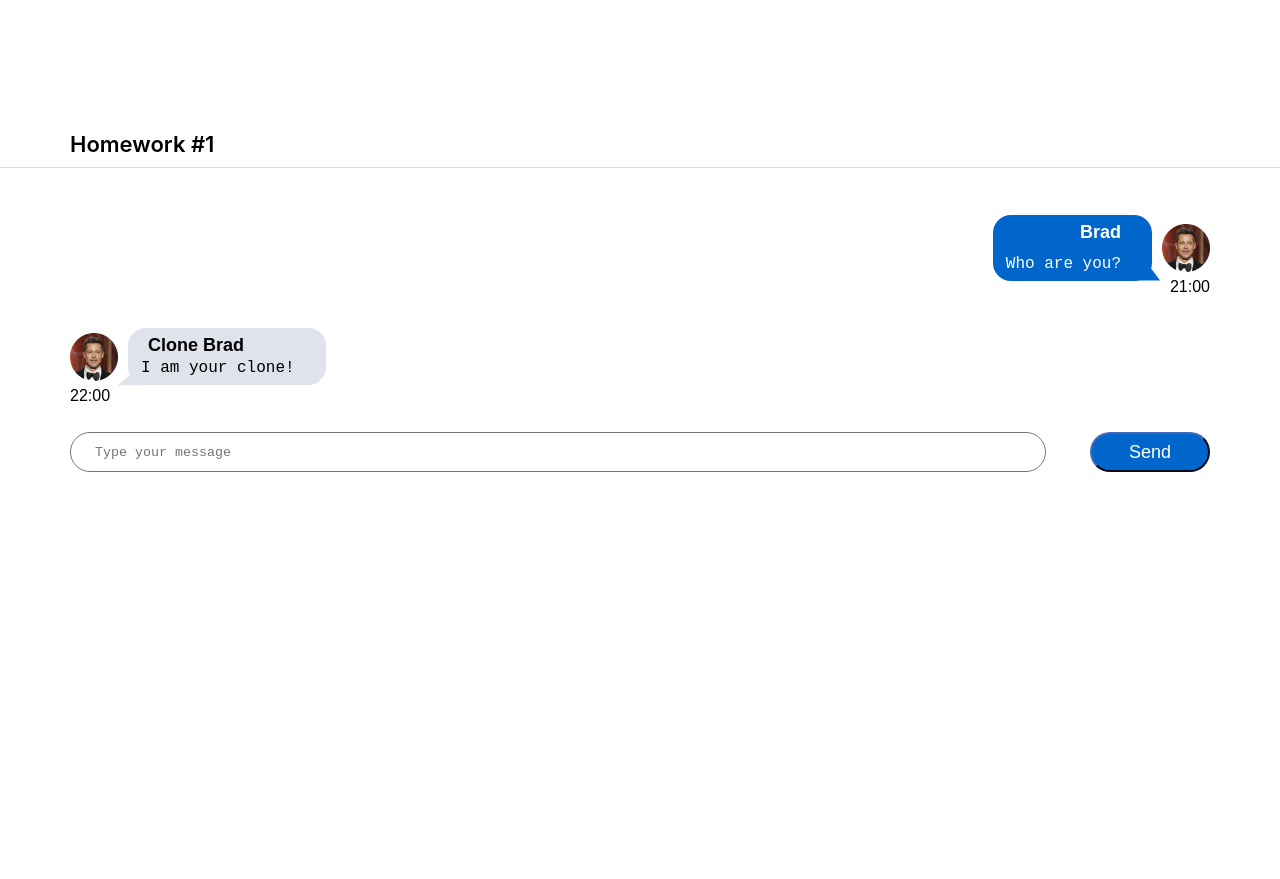
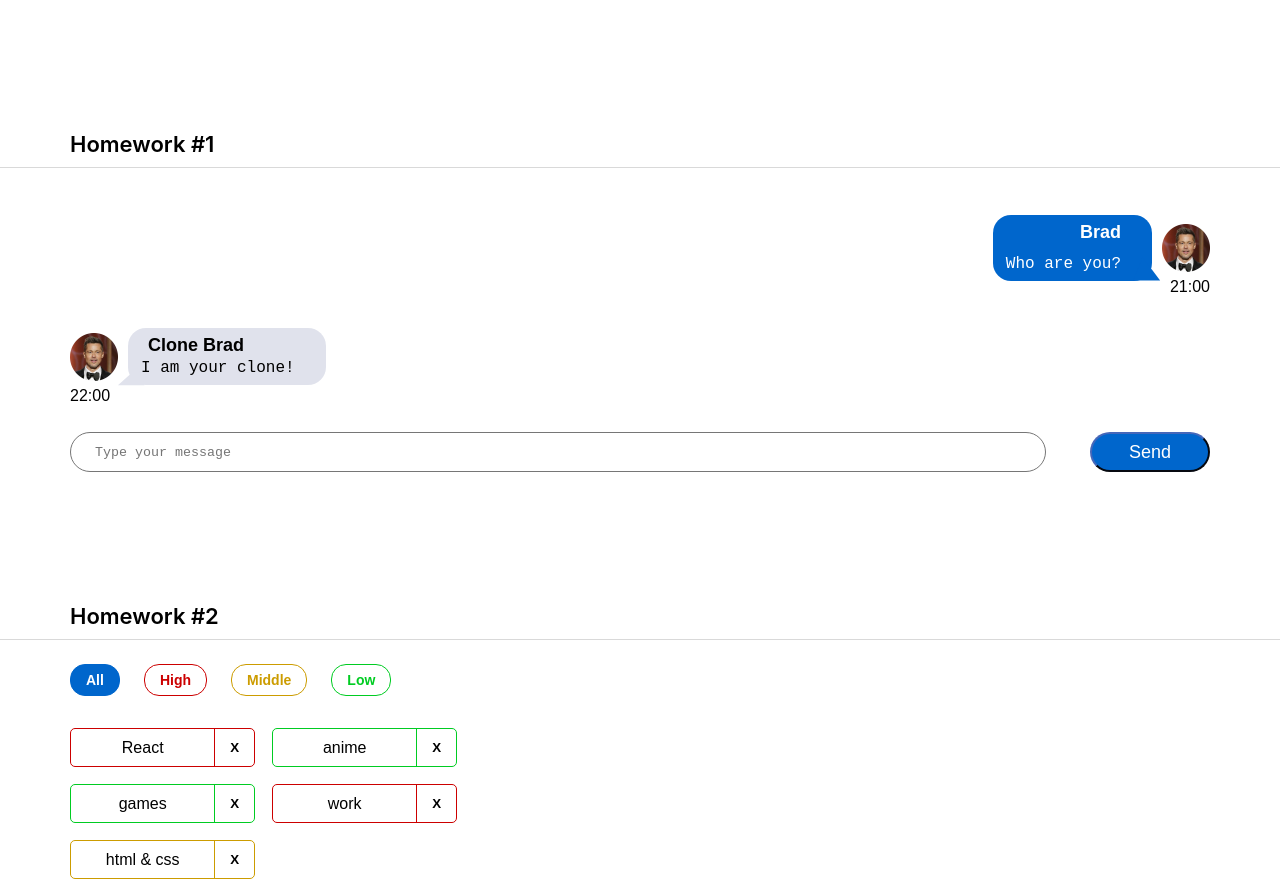
Before and after one commit to sonyhero/hws2, a React (Create React App) app: page / in a window 1280 px wide. Before the commit the page ends 800 px from the top, so only its background shows below. Built offline with nearby package versions, Linux system fonts and the light colour scheme.

Commit message:
completed-hw02

```diff
--- a/src/s1-main/App.tsx
+++ b/src/s1-main/App.tsx
@@ -1,13 +1,14 @@
 import React from 'react'
 import s from './App.module.css'
 import HW1 from '../s2-homeworks/hw01/HW1'
+import HW2 from '../s2-homeworks/hw02/HW2';
 
 function App() {
     return (
         <div className={s.App}>
             <HW1/>
             {/*раскомментировать по ходу выполнения*/}
-            {/*<HW2/>*/}
+            <HW2/>
             {/*<HW3/>*/}
             {/*<HW4/>*/}
 
--- a/src/s2-homeworks/hw02/HW2.tsx
+++ b/src/s2-homeworks/hw02/HW2.tsx
@@ -17,16 +17,16 @@
 * */
 
 // types
-export type AffairPriorityType = any // need to fix any
+export type AffairPriorityType = 'low' | 'middle' | 'high' // need to fix any
 export type AffairType = {
-    _id: any // need to fix any
-    name: any // need to fix any
+    _id: number
+    name: string
     priority: AffairPriorityType
 }
 export type FilterType = 'all' | AffairPriorityType
 
 // constants
-const defaultAffairs: any = [ // need to fix any
+const defaultAffairs: AffairType[] = [
     {_id: 1, name: 'React', priority: 'high'}, // студенты могут изменить содержимое name и количество элементов в массиве, ...priority не менять!
     {_id: 2, name: 'anime', priority: 'low'},
     {_id: 3, name: 'games', priority: 'low'},
@@ -35,23 +35,21 @@
 ]
 
 // pure helper functions
-export const filterAffairs = (affairs: any, filter: any): any => { // need to fix any
+export const filterAffairs = (affairs: AffairType[], filter: FilterType): AffairType[] => { // need to fix any??
+    return (filter === 'all') ? affairs : affairs.filter(el => el.priority == filter) // need to fix
+}
+export const deleteAffair = (affairs: AffairType[], _id: number): AffairType[] => { // need to fix any??
 
-
-    return affairs // need to fix
-}
-export const deleteAffair = (affairs: any, _id: any): any => { // need to fix any
-
-    return affairs // need to fix
+    return affairs.filter(el => el._id !== _id)// need to fix
 }
 
 function HW2() {
-    const [affairs, setAffairs] = useState<any>(defaultAffairs) // need to fix any
+    const [affairs, setAffairs] = useState<AffairType[]>(defaultAffairs)
     const [filter, setFilter] = useState<FilterType>('all')
 
     const filteredAffairs = filterAffairs(affairs, filter)
-    const deleteAffairCallback = (_id: any) => { // need to fix any
-        // need to fix
+    const deleteAffairCallback = (_id: number) => {
+        setAffairs(deleteAffair(affairs, _id))
     }
 
     return (
--- a/src/s2-homeworks/hw02/affairs/Affairs.tsx
+++ b/src/s2-homeworks/hw02/affairs/Affairs.tsx
@@ -4,24 +4,24 @@
 import s from './Affairs.module.css'
 
 type AffairsPropsType = {
-    data: any // need to fix any
-    setFilter: any
-    deleteAffairCallback: any
+    data: AffairType[]
+    setFilter: (filter: FilterType) => void
+    deleteAffairCallback: (_id: number) => void
     filter: FilterType
 }
 
 function Affairs(props: AffairsPropsType) {
     const setAll = () => {
-        // need to fix
+        props.setFilter('all')
     }
     const setHigh = () => {
-        // need to fix
+        props.setFilter('high')
     }
     const setMiddle = () => {
-        // need to fix
+        props.setFilter('middle')
     }
     const setLow = () => {
-        // need to fix
+        props.setFilter('low')
     }
 
     const cnAll = s.button + ' ' + s.all + (props.filter === 'all' ? ' ' + s.active : '')
--- a/src/s2-homeworks/hw02/affairs/affair/Affair.tsx
+++ b/src/s2-homeworks/hw02/affairs/affair/Affair.tsx
@@ -1,17 +1,17 @@
 import React from 'react'
-import { AffairType } from '../../HW2'
+import {AffairType} from '../../HW2'
 import s from './Affair.module.css'
 import s2 from '../Affairs.module.css'
 
 type AffairPropsType = {
     // key не нужно типизировать
     affair: AffairType
-    deleteAffairCallback: any // need to fix any
+    deleteAffairCallback: (_id: number) => void
 }
 
 function Affair(props: AffairPropsType) {
     const deleteCallback = () => {
-        // need to fix
+        props.deleteAffairCallback(props.affair._id)
     }
 
     const nameClass = s.name + ' ' + s2[props.affair.priority]
@@ -25,7 +25,7 @@
         >
             <div id={'hw2-name-' + props.affair._id} className={nameClass}>
                 {/*создаёт студент*/}
-
+                {props.affair.name}
                 {/**/}
             </div>
             <div id={'hw2-priority-' + props.affair._id} hidden>
@@ -36,7 +36,7 @@
                 id={'hw2-button-delete-' + props.affair._id}
                 className={buttonClass}
                 // need to fix
-
+                onClick={deleteCallback}
             >
                 {/*текст кнопки могут изменить студенты*/}
                 X
```
